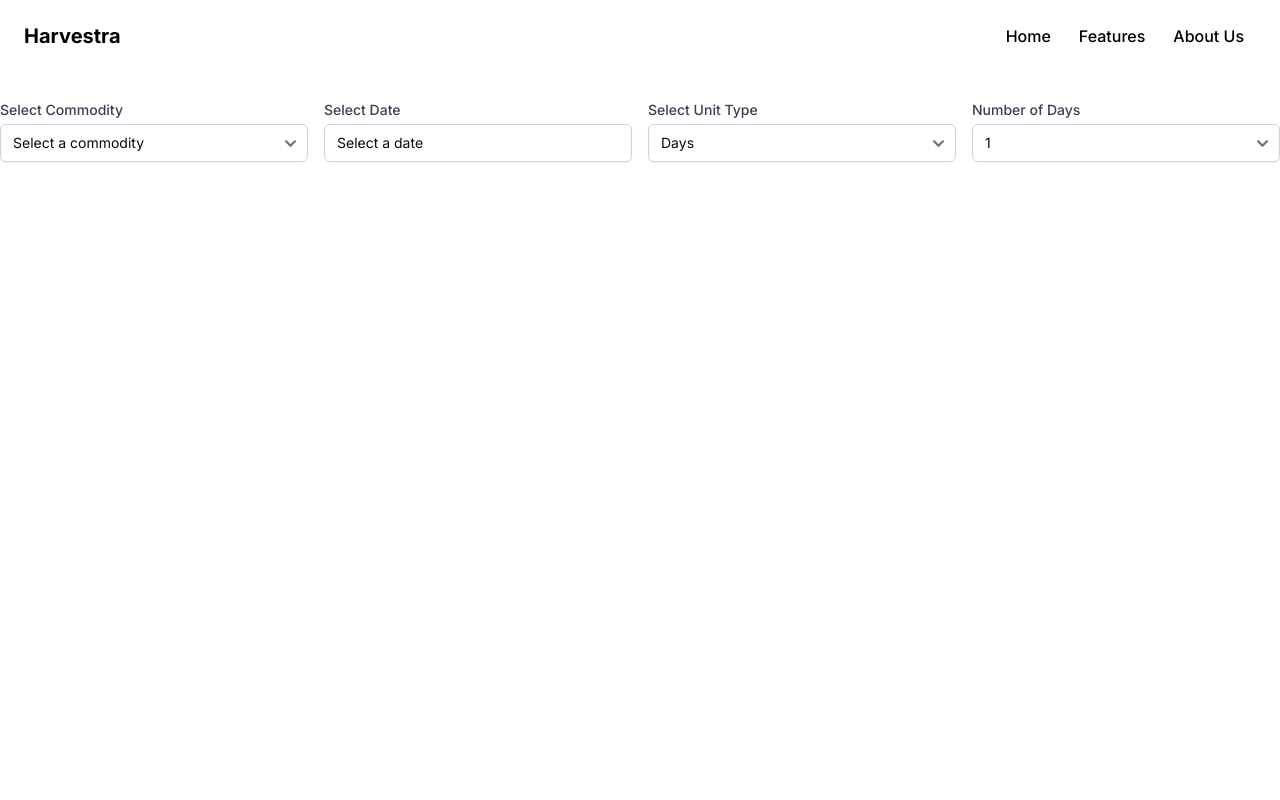
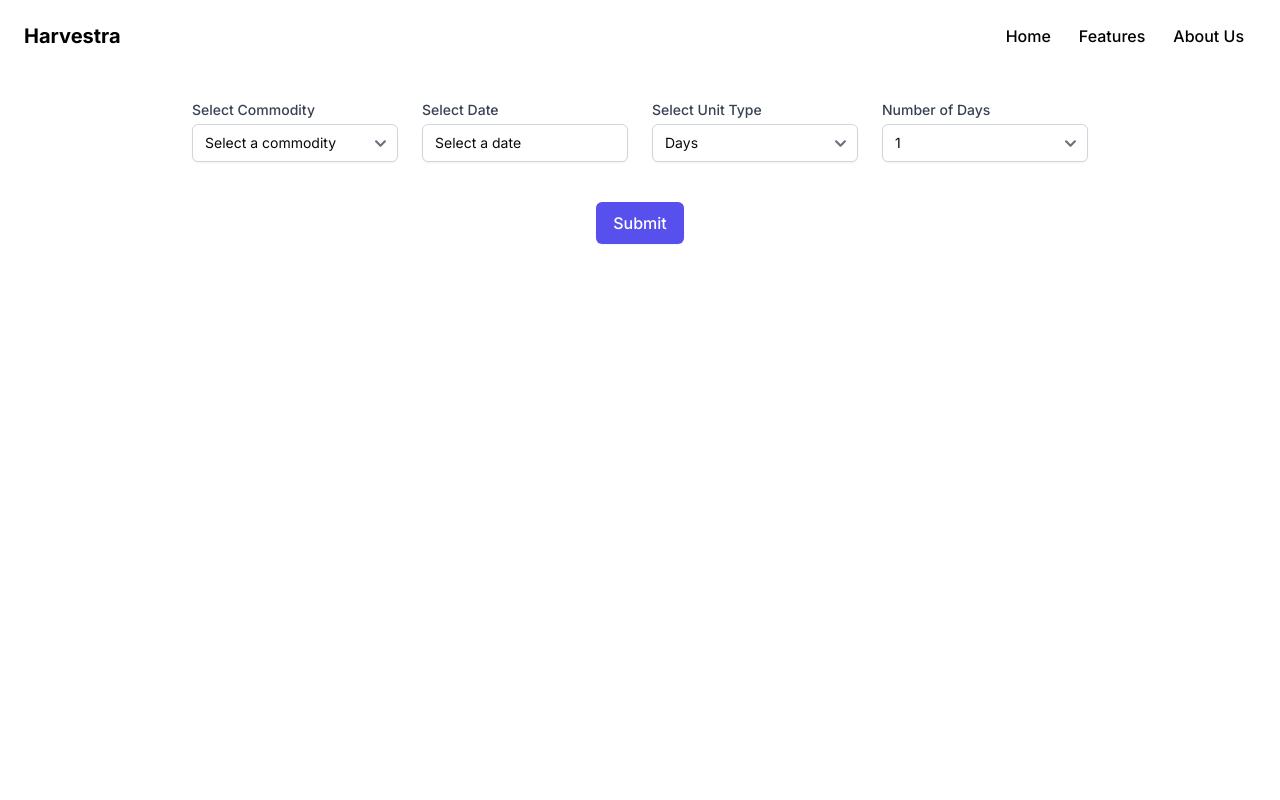
Before and after one commit to abhinav2805-ux/pulse, a Next.js app in the folder client/: page /dashboard in a window 1280 px wide. Shown: the top 800 px of the page. Built offline with nearby package versions, Linux system fonts and the light colour scheme.

Commit message:
data from backend

```diff
--- a/client/src/app/(app)/dashboard/page.tsx
+++ b/client/src/app/(app)/dashboard/page.tsx
@@ -3,26 +3,50 @@ import React, { useState } from "react";
 import { Calendar } from "@/components/ui/calendar";
 
 const commodities = [
+  "Rice",
   "Wheat",
-  "Rice",
+  "Atta",
+  "Gram Dal",
+  "Tur (Arhar) Dal",
+  "Urad Dal",
+  "Moong Dal",
+  "Masur Dal",
+  "Sugar",
+  "Gur",
+  "Groundnut Oil",
+  "Mustard Oil",
+  "Vanaspati",
+  "Sunflower Oil",
+  "Soya Oil",
+  "Palm Oil",
+  "Tea",
+  "Milk",
+  "Potato",
   "Onion",
-  "Potato",
-  "Corn",
-  "Sugar",
-  "Cocoa",
-  "Tea",
-  "Coffee",
-  "Milk",
-  "Bread",
-  "Fish",
-  "Chicken",
-  "Eggs",
-  "Bananas",
-  "Apples",
-  "Oranges",
-  "Grapes",
-  "Strawberries",
+  "Tomato",
+  "Salt"
 ];
+const convertToDays = (unit: string, value: number): number => {
+  switch (unit) {
+    case "weeks":
+      return value * 7;
+    case "months":
+      return Math.round(value * 30.44); // Average days per month
+    case "years":
+      return Math.round(value * 365.25); // Average days per year
+    default:
+      return value; // Assuming the default unit is "days"
+  }
+};
+const formatDate = (date: Date | undefined): string => {
+  if (!date) return "Select a date";
+
+  const year = date.getFullYear();
+  const month = String(date.getMonth() + 1).padStart(2, '0'); // Months are 0-based
+  const day = String(date.getDate()).padStart(2, '0');
+
+  return `${year}-${month}-${day}`;
+};
 
 const Dropdown: React.FC = () => {
   const [selectedCommodity, setSelectedCommodity] = useState("");
@@ -34,16 +58,42 @@ const Dropdown: React.FC = () => {
   const daysOptions = Array.from({ length: 31 }, (_, i) => i + 1);
   const weeksOptions = Array.from({ length: 10 }, (_, i) => i + 1);
   const monthsOptions = Array.from({ length: 12 }, (_, i) => i + 1);
-  const yearsOptions = Array.from({ length: 7 }, (_, i) => i + 1); //
+  const yearsOptions = Array.from({ length: 7 }, (_, i) => i + 1);
+
   const handleDateSelect = (date: Date | undefined) => {
     setSelectedDate(date);
     setShowCalendar(false);
   };
 
+  const handleSubmit = async (event: React.FormEvent) => {
+    event.preventDefault();
+
+    if (!selectedDate) {
+      console.error("Date not selected");
+      return;
+    }
+
+    const days = convertToDays(unit, value);
+    const formattedDate = selectedDate.toISOString().split('T')[0]; // YYYY-MM-DD format
+    const url = `http://127.0.0.1:5000/api/${selectedCommodity}/${formattedDate}/${days}`;
+
+    try {
+      const response = await fetch(url);
+      if (!response.ok) {
+        throw new Error("Network response was not ok");
+      }
+      const data = await response.json();
+      console.log(data);
+    } catch (error) {
+      console.error("Fetch error:", error);
+    }
+  };
   return (
-    <div className="flex flex-wrap gap-4 pt-[100px] min-h-screen">
+    <form onSubmit={handleSubmit} className="flex flex-col items-center gap-6 pt-[100px] min-h-screen">
+      {/* Form Fields */}
+      <div className="flex flex-wrap gap-6 max-w-4xl w-full">
         {/* Commodity Dropdown */}
-      <div className="flex-1">
+        <div className="flex-1 min-w-[200px]">
           <label className="block text-sm font-medium text-gray-700">
             Select Commodity
           </label>
@@ -62,7 +112,7 @@ const Dropdown: React.FC = () => {
         </div>
 
         {/* Date Picker with ShadCN Calendar */}
-      <div className="flex-1 relative">
+        <div className="flex-1 min-w-[200px] relative">
           <label className="block text-sm font-medium text-gray-700">
             Select Date
           </label>
@@ -70,7 +120,7 @@ const Dropdown: React.FC = () => {
             <input
               type="text"
               readOnly
-            value={selectedDate ? selectedDate.toDateString() : "Select a date"}
+              value={formatDate(selectedDate)}
               onClick={() => setShowCalendar(!showCalendar)}
               className="mt-1 block w-full rounded-md border-gray-300 shadow-sm focus:border-indigo-500 focus:ring-indigo-500 sm:text-sm cursor-pointer"
             />
@@ -88,7 +138,7 @@ const Dropdown: React.FC = () => {
         </div>
 
         {/* Unit Type Dropdown */}
-      <div className="flex-1">
+        <div className="flex-1 min-w-[200px]">
           <label className="block text-sm font-medium text-gray-700">
             Select Unit Type
           </label>
@@ -105,7 +155,7 @@ const Dropdown: React.FC = () => {
         </div>
 
         {/* Value Dropdown */}
-      <div className="flex-1">
+        <div className="flex-1 min-w-[200px]">
           <label className="block text-sm font-medium text-gray-700">
             Number of {unit.charAt(0).toUpperCase() + unit.slice(1)}
           </label>
@@ -122,6 +172,17 @@ const Dropdown: React.FC = () => {
           </select>
         </div>
       </div>
+
+      {/* Submit Button */}
+      <div className="mt-4">
+        <button
+          type="submit"
+          className="inline-flex items-center px-4 py-2 border border-transparent text-base font-medium rounded-md text-white bg-indigo-600 shadow-sm hover:bg-indigo-700 focus:outline-none focus:ring-2 focus:ring-offset-2 focus:ring-indigo-500"
+        >
+          Submit
+        </button>
+      </div>
+    </form>
   );
 };
 
```
Lines whose indentation alone changed are shown as unchanged.
